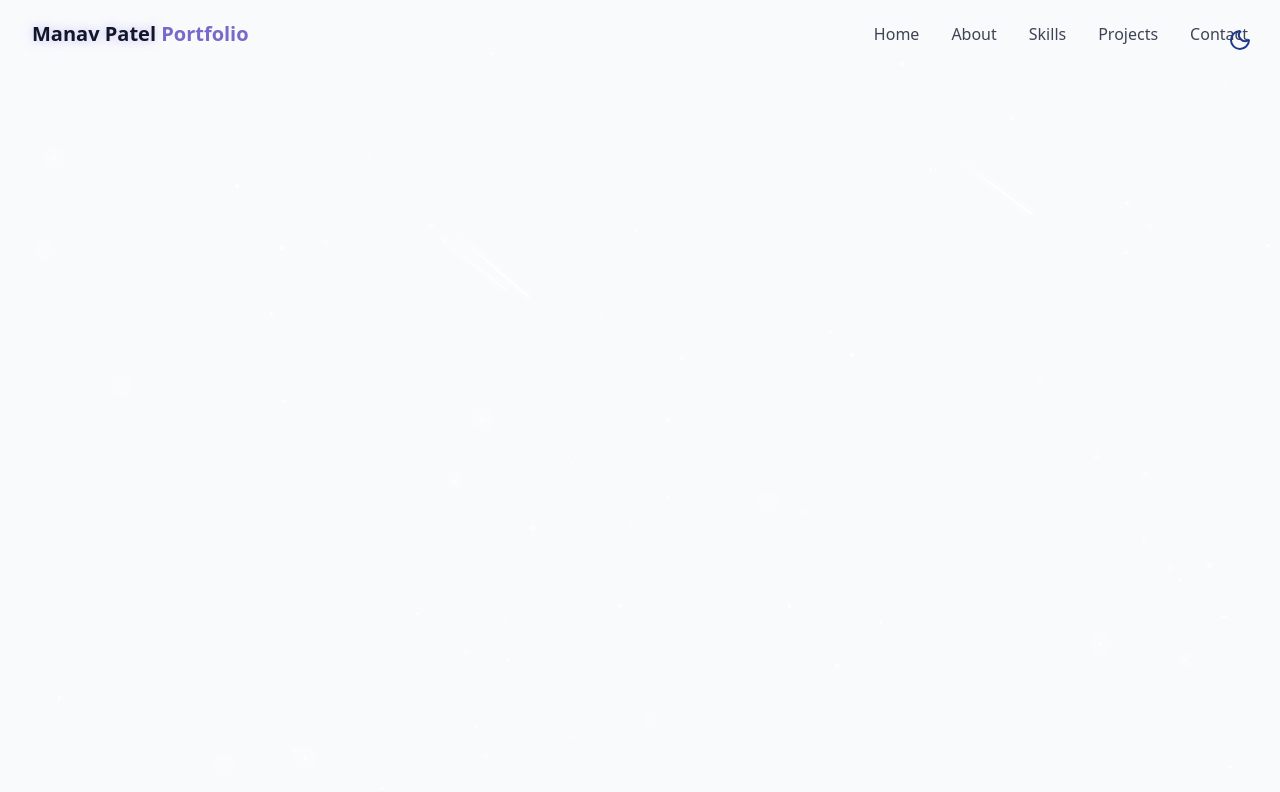
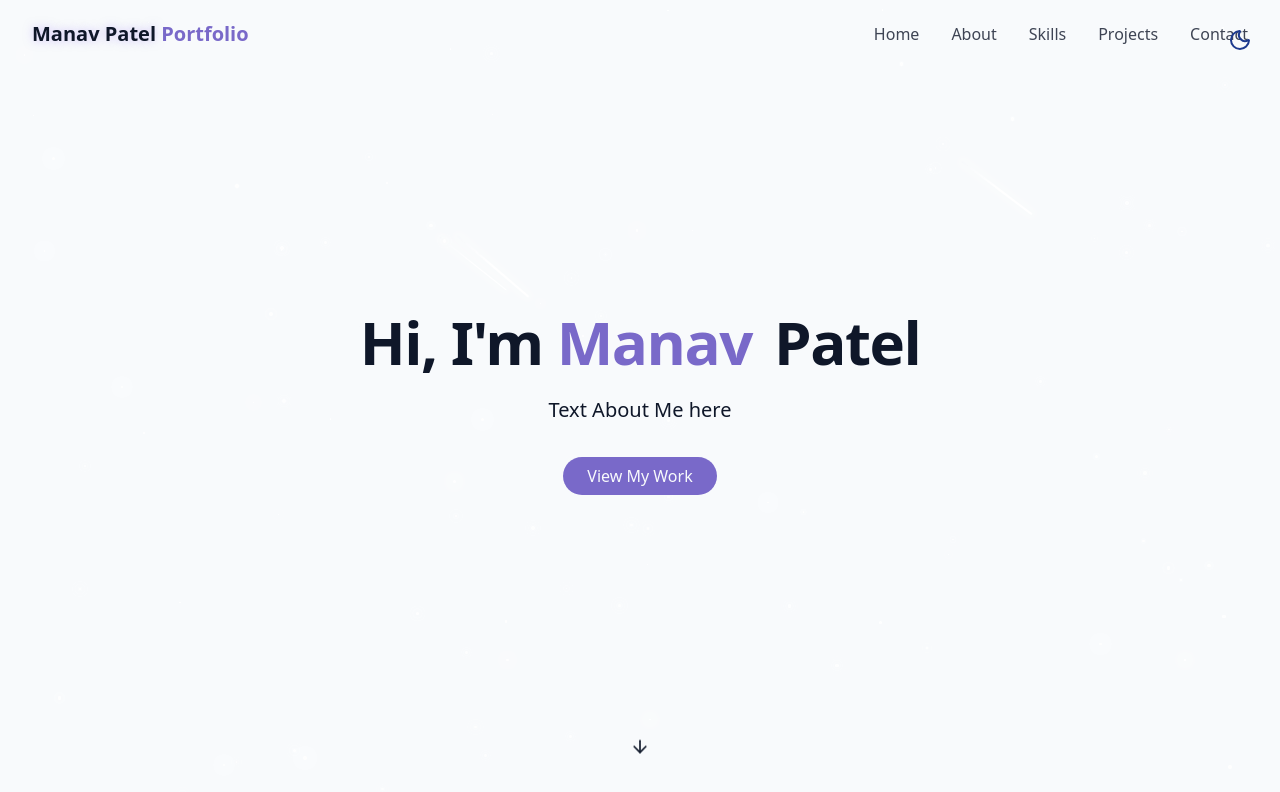
Before and after one commit to Manav2805/Portfolio, a React (Vite) app: page / in a window 1280 px wide. Shown: the top 792 px of the page. Built offline with nearby package versions, Linux system fonts and the light colour scheme.

Commit message:
Added Hero Section

```diff
--- /dev/null
+++ b/src/components/HeroSection.jsx
@@ -0,0 +1,40 @@
+import { ArrowDown } from "lucide-react";
+
+export const HeroSection = () => {
+  return (
+    <section
+      id="hero"
+      className="relative min-h-screen flex flex-col items-center justify-center px-4"
+    >
+      <div className="container max-w-4xl mx-auto text-center z-10">
+        <div className="space-y-6">
+          <h1 className="text-4xl md:text-6xl font-bold tracking-tight">
+            <span className="opacity-0 animate-fade-in"> Hi, I'm</span>
+            <span className="text-primary opacity-0 animate-fade-in-delay-1">
+              {" "}
+              Manav
+            </span>
+            <span className="text-gradient ml-2 opacity-0 animate-fade-in-delay-2">
+              {" "}
+              Patel
+            </span>
+          </h1>
+
+          <p className="text-ld md:text-xl text-muted-foreground max-2-2xl mx-auto opacity-0 animate-fade-in-delay-3">
+            Text About Me here
+          </p>
+
+          <div className="pt-4 opacity-0 animate-fade-in-delay-4">
+            <a href="#projects" className="cosmic-button">
+              View My Work
+            </a>
+          </div>
+        </div>
+      </div>
+
+      <div className="absolute bottom-8 left-1/2 transform -translate-x-1/2 flex flex-col items-center animate-bounce">
+        <ArrowDown className="h-10 w-5 text-foreground"></ArrowDown>
+      </div>
+    </section>
+  );
+};
--- a/src/pages/Home.jsx
+++ b/src/pages/Home.jsx
@@ -1,6 +1,7 @@
 import { ThemeToggle } from "../components/ThemeToggle";
 import { StarBackground } from "../components/StarBackground";
 import { NavBar } from "../components/NavBar";
+import { HeroSection } from "../components/HeroSection";
 export const Home = () => {
   return (
     <div className="min-h-screen bg-background text-foreground overflow-x-hidden">
@@ -14,7 +15,10 @@
       {/* Navbar */}
       <NavBar />
 
-
+      {/* Main Content */}
+      <main>
+        <HeroSection />
+      </main>
       </div>
   );
 };
```
